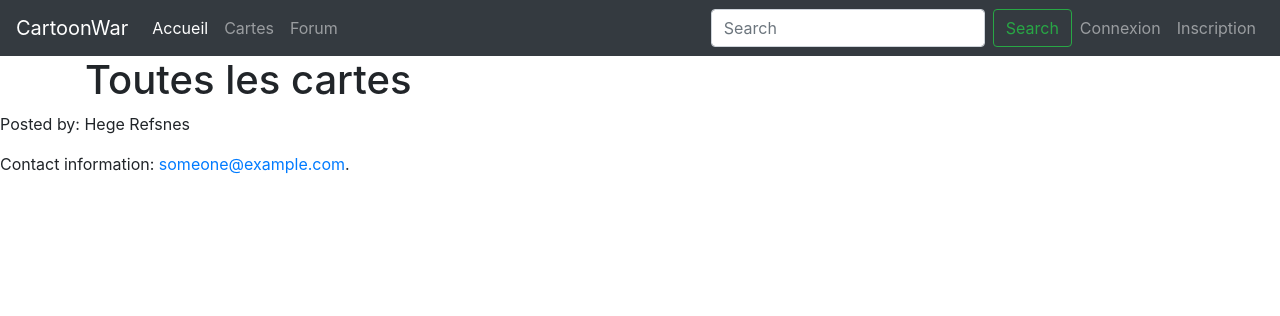
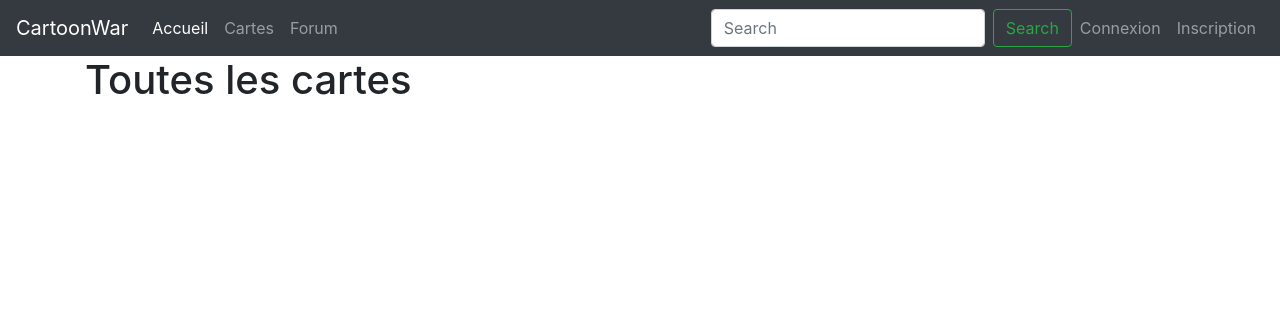
Before and after one commit to clavos/cartoonWar, a Django app: page /card/all/ in a window 1280 px wide. Shown: the top 316 px of the page. Run offline with Django 3.2, Linux system fonts and the light colour scheme; data that the repository does not hold is empty; some libraries are stand-ins or nearby versions.

Commit message:
Update front

```diff
--- a/card/templates/base_generic.html
+++ b/card/templates/base_generic.html
@@ -103,12 +103,7 @@
             {% block content %}
             {% endblock %}
         </div>
-        <footer style="display: block;">
-            <p>Posted by: Hege Refsnes</p>
-            <p>Contact information:
-                <a href="mailto:someone@example.com"> someone@example.com</a>.
-            </p>
-        </footer>
+
         <!-- jQuery first, then Popper.js, then Bootstrap JS -->
     <script src="https://code.jquery.com/jquery-3.3.1.slim.min.js"
             integrity="sha384-q8i/X+965DzO0rT7abK41JStQIAqVgRVzpbzo5smXKp4YfRvH+8abtTE1Pi6jizo"
```
Also changed, not shown: db.sqlite3.
